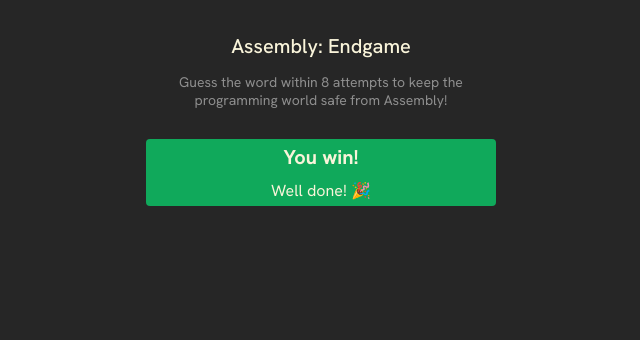
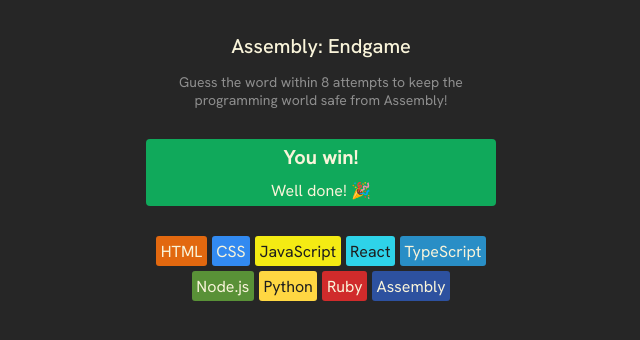
Before and after one commit to gmarav05/coding-game, a React (Vite) app: page / in a window 1280 px wide. Shown: the top 340 px of the page, without its empty margins (319-959 px from the left). Built offline with nearby package versions, Linux system fonts and the light colour scheme.

Commit message:
Add section chips

```diff
--- a/src/App.jsx
+++ b/src/App.jsx
@@ -1,6 +1,23 @@
 import React from "react"
+import { languages } from "./languages"
 
 export default function AssemblyEndgame() {
+
+    const languageElements = languages.map(lang => {
+        const styles = {
+            backgroundColor: lang.backgroundColor,
+            color: lang.color
+        }
+        return (
+            <span
+                className="chip"
+                style={styles}
+                key={lang.name}
+            >
+                {lang.name}
+            </span>
+        )
+    })
     return (
         <main>
             <header>
@@ -12,6 +29,9 @@
                 <h2>You win!</h2>
                 <p>Well done! 🎉</p>
             </section>
+            <section className="language-chips">
+                {languageElements}
+            </section>
         </main>
     )
 }
--- a/src/index.css
+++ b/src/index.css
@@ -42,7 +42,21 @@
 section.game-status > p {
     margin: 5px;
 }
+
 section.game-status > h2 {
     font-size: 1.25rem;
     margin: 5px
 }
+
+section.language-chips {
+    display: flex;
+    flex-wrap: wrap;
+    gap: 5px;
+    justify-content: center;
+    max-width: 350px;
+}
+
+span.chip {
+    border-radius: 3px;
+    padding: 4.5px;
+}
--- /dev/null
+++ b/src/languages.js
@@ -0,0 +1,47 @@
+export const languages = [
+    {
+        name: "HTML",
+        backgroundColor: "#E2680F",
+        color: "#F9F4DA",
+    },
+    {
+        name: "CSS",
+        backgroundColor: "#328AF1",
+        color: "#F9F4DA",
+    },
+    {
+        name: "JavaScript",
+        backgroundColor: "#F4EB13",
+        color: "#1E1E1E",
+    },
+    {
+        name: "React",
+        backgroundColor: "#2ED3E9",
+        color: "#1E1E1E",
+    },
+    {
+        name: "TypeScript",
+        backgroundColor: "#298EC6",
+        color: "#F9F4DA",
+    },
+    {
+        name: "Node.js",
+        backgroundColor: "#599137",
+        color: "#F9F4DA",
+    },
+    {
+        name: "Python",
+        backgroundColor: "#FFD742",
+        color: "#1E1E1E",
+    },
+    {
+        name: "Ruby",
+        backgroundColor: "#D02B2B",
+        color: "#F9F4DA",
+    },
+    {
+        name: "Assembly",
+        backgroundColor: "#2D519F",
+        color: "#F9F4DA",
+    },
+]
```
